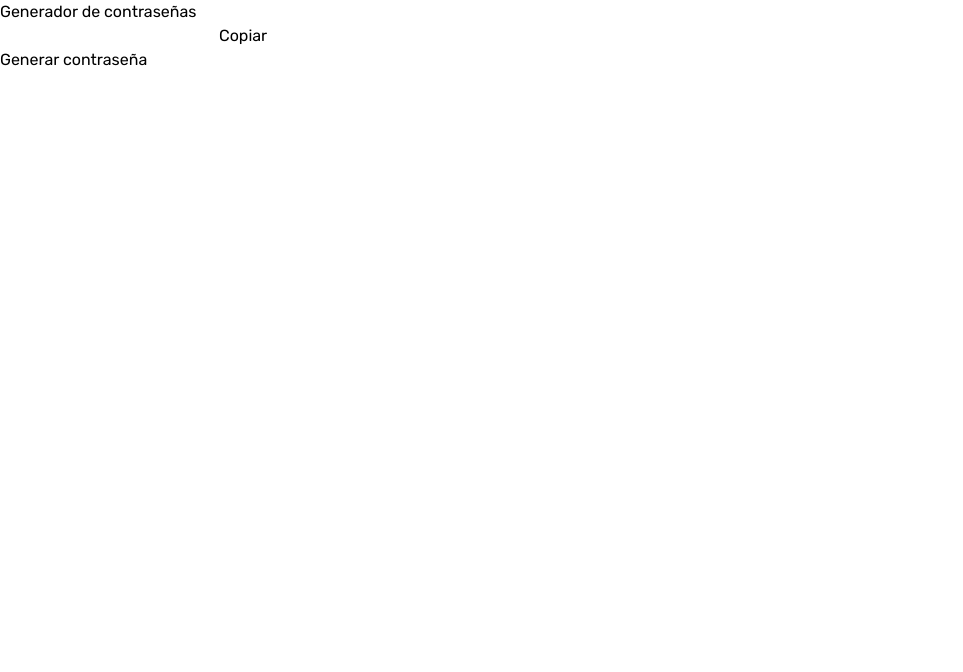
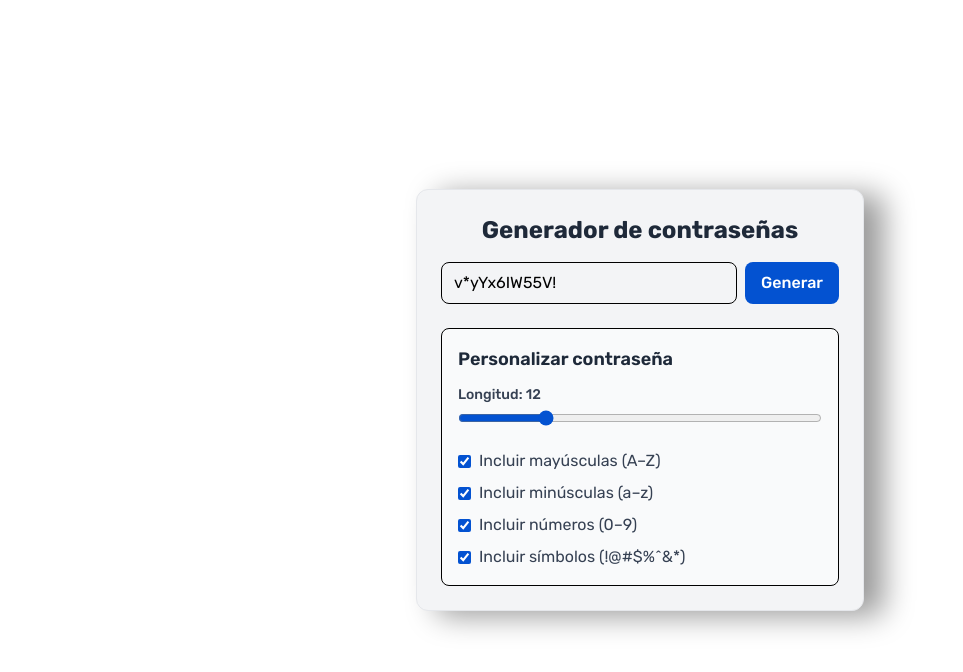
Before and after one commit to Ephistopheles/atomix-passgen, a Next.js app: page /pass-gen in a window 1280 px wide. Shown: the top 672 px of the page, without its empty margins (0-963 px from the left). Built offline with nearby package versions, Linux system fonts and the light colour scheme.

Commit message:
logic pass gen

```diff
--- a/src/modules/passGen/components/PasswordGeneratorForm.tsx
+++ b/src/modules/passGen/components/PasswordGeneratorForm.tsx
@@ -1,17 +1,175 @@
 "use client";
 
+import { useState, useEffect } from "react";
+
 const PasswordGeneratorForm = () => {
+  const [password, setPassword] = useState<string>("");
+  const [length, setLength] = useState<number>(12);
+  const [includeUppercase, setIncludeUppercase] = useState<boolean>(true);
+  const [includeLowercase, setIncludeLowercase] = useState<boolean>(true);
+  const [includeNumbers, setIncludeNumbers] = useState<boolean>(true);
+  const [includeSymbols, setIncludeSymbols] = useState<boolean>(true);
+  const [showToast, setShowToast] = useState<boolean>(false);
+
+  const generatePassword = () => {
+    const upper = "ABCDEFGHIJKLMNOPQRSTUVWXYZ";
+    const lower = "abcdefghijklmnopqrstuvwxyz";
+    const numbers = "0123456789";
+    const symbols = "!@#$%^&*";
+    let chars = "";
+
+    if (includeUppercase) chars += upper;
+    if (includeLowercase) chars += lower;
+    if (includeNumbers) chars += numbers;
+    if (includeSymbols) chars += symbols;
+
+    if (!chars) return "";
+
+    let result = "";
+    for (let i = 0; i < length; i++) {
+      const randomIndex = Math.floor(Math.random() * chars.length);
+      result += chars[randomIndex];
+    }
+    return result;
+  };
+
+  const handleCopy = () => {
+    if (navigator.clipboard && navigator.clipboard.writeText) {
+      navigator.clipboard.writeText(password).then(() => {
+        setShowToast(true);
+        setTimeout(() => setShowToast(false), 3000);
+      });
+    } else {
+      const textarea = document.createElement("textarea");
+      textarea.value = password;
+      textarea.style.position = "fixed";
+      textarea.style.opacity = "0";
+      document.body.appendChild(textarea);
+      textarea.focus();
+      textarea.select();
+      document.execCommand("copy");
+      document.body.removeChild(textarea);
+
+      setShowToast(true);
+      setTimeout(() => setShowToast(false), 3000);
+    }
+  };
+
+  useEffect(() => {
+    setPassword(generatePassword());
+  }, [
+    length,
+    includeUppercase,
+    includeLowercase,
+    includeNumbers,
+    includeSymbols,
+  ]);
+
   return (
-    <main>
-      <section>
-        <h1>Generador de contraseñas</h1>
+    <main className="flex items-center justify-center min-h-screen bg-white select-none relative px-4 sm:px-6">
+      {/* Toast */}
+      {showToast && (
+        <div className="absolute top-4 sm:top-6 left-1/2 -translate-x-1/2 bg-[#0352D1] text-white text-xs sm:text-sm px-3 sm:px-4 py-2 rounded-md shadow-md animate-fade-in-out">
+          ✅ Contraseña copiada
+        </div>
+      )}
 
-        {/* Input con botón copiar */}
-        <div>
-          <input type="text" readOnly />
-          <button>Copiar</button>
+      <section className="w-full max-w-md p-4 sm:p-6 bg-gray-100 rounded-xl shadow-[20px_5px_30px_rgba(0,0,0,0.4)] border border-gray-200">
+        <h1 className="text-xl sm:text-2xl font-bold mb-4 text-center text-gray-800">
+          Generador de contraseñas
+        </h1>
+
+        {/* Input + generar */}
+        <div className="flex flex-col sm:flex-row gap-2">
+          <input
+            type="text"
+            value={password}
+            readOnly
+            onClick={handleCopy}
+            className="
+              flex-1 px-3 py-2 border rounded-lg text-sm sm:text-base
+              hover:border-[#0352D1]
+              focus:outline-none
+              focus:border-transparent
+              focus:ring-2
+              focus:ring-[#0352D1]
+            "
+            placeholder="Contraseña generada"
+          />
+
+          <button
+            type="button"
+            onClick={() => setPassword(generatePassword())}
+            className="px-3 sm:px-4 py-2 bg-[#0352D1] text-white font-medium rounded-lg hover:bg-blue-700 transition text-sm sm:text-base"
+          >
+            Generar
+          </button>
         </div>
-        <button>Generar contraseña</button>
+
+        {/* Personalización */}
+        <div className="mt-6 p-3 sm:p-4 border rounded-lg bg-gray-50">
+          <h2 className="text-base sm:text-lg font-semibold mb-3 text-gray-800">
+            Personalizar contraseña
+          </h2>
+
+          {/* Longitud */}
+          <div className="mb-4">
+            <label className="block text-sm font-medium mb-1 text-gray-700">
+              Longitud: {length}
+            </label>
+            <input
+              type="range"
+              min="6"
+              max="32"
+              value={length}
+              onChange={(e) => setLength(Number(e.target.value))}
+              className="w-full accent-[#0352D1]"
+            />
+          </div>
+
+          {/* Opciones */}
+          <div className="space-y-2 text-gray-700 text-sm sm:text-base">
+            <label className="flex items-center gap-2 select-none">
+              <input
+                type="checkbox"
+                checked={includeUppercase}
+                onChange={(e) => setIncludeUppercase(e.target.checked)}
+                className="accent-[#0352D1]"
+              />
+              <span>Incluir mayúsculas (A–Z)</span>
+            </label>
+
+            <label className="flex items-center gap-2 select-none">
+              <input
+                type="checkbox"
+                checked={includeLowercase}
+                onChange={(e) => setIncludeLowercase(e.target.checked)}
+                className="accent-[#0352D1]"
+              />
+              <span>Incluir minúsculas (a–z)</span>
+            </label>
+
+            <label className="flex items-center gap-2 select-none">
+              <input
+                type="checkbox"
+                checked={includeNumbers}
+                onChange={(e) => setIncludeNumbers(e.target.checked)}
+                className="accent-[#0352D1]"
+              />
+              <span>Incluir números (0–9)</span>
+            </label>
+
+            <label className="flex items-center gap-2 select-none">
+              <input
+                type="checkbox"
+                checked={includeSymbols}
+                onChange={(e) => setIncludeSymbols(e.target.checked)}
+                className="accent-[#0352D1]"
+              />
+              <span>Incluir símbolos (!@#$%^&*)</span>
+            </label>
+          </div>
+        </div>
       </section>
     </main>
   );
--- a/src/styles/global/global.css
+++ b/src/styles/global/global.css
@@ -15,3 +15,14 @@ body {
 body {
   font-family: var(--font-rubik), Arial, Helvetica, sans-serif;
 }
+
+@keyframes fade-in-out {
+  0% { opacity: 0; transform: translateY(-10px); }
+  10% { opacity: 1; transform: translateY(0); }
+  90% { opacity: 1; transform: translateY(0); }
+  100% { opacity: 0; transform: translateY(-10px); }
+}
+
+.animate-fade-in-out {
+  animation: fade-in-out 2s ease-in-out forwards;
+}
```
